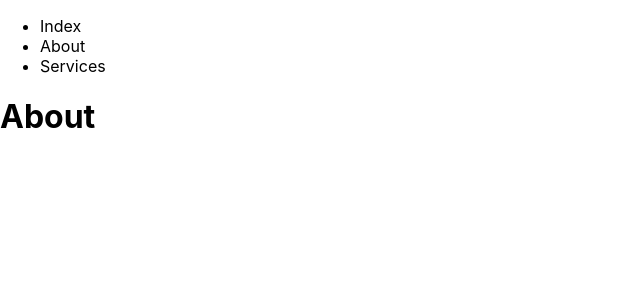
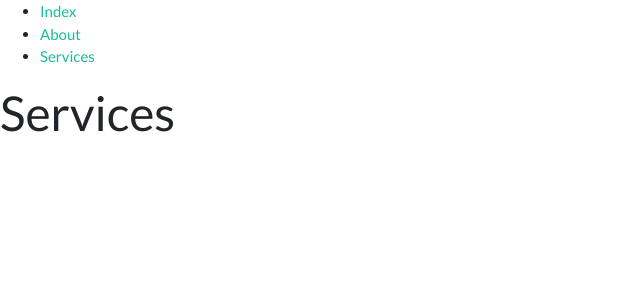
Before and after one commit to desarrollocml/nextjs_practica1, a Next.js app: page /About in a window 1280 px wide. Shown: the top 300 px of the page, without its empty margins (0-640 px from the left). Built offline with nearby package versions, Linux system fonts and the light colour scheme.

Commit message:
algo de estilo

```diff
--- a/components/Container.js
+++ b/components/Container.js
@@ -1,8 +1,16 @@
-import Navigation from "./navigation"
+import Navigation from "./navigation";
+import Head from "next/head"
 
 export default function Container(props) {
     return (
         <div>
+            <Head>
+                <title>Next.js</title>
+                <link
+                 rel="stylesheet"
+                 href="https://stackpath.bootstrapcdn.com/bootswatch/4.4.1/flatly/bootstrap.min.css"/>
+
+            </Head>
             <Navigation/>
             <div>
                 {props.children}
--- a/pages/About.js
+++ b/pages/About.js
@@ -1,10 +1,9 @@
-import Navigation from "../components/navigation"
+import Container from "../components/Container"
 
 export default function About() {
     return (
-        <div>
-            <Navigation></Navigation>
-            <h1>About</h1>
-        </div>
+        <Container>
+        <h1>Services </h1>
+        </Container>
     )
 }
```
Also changed, not shown: pages/services.js (+4 -5 lines).
